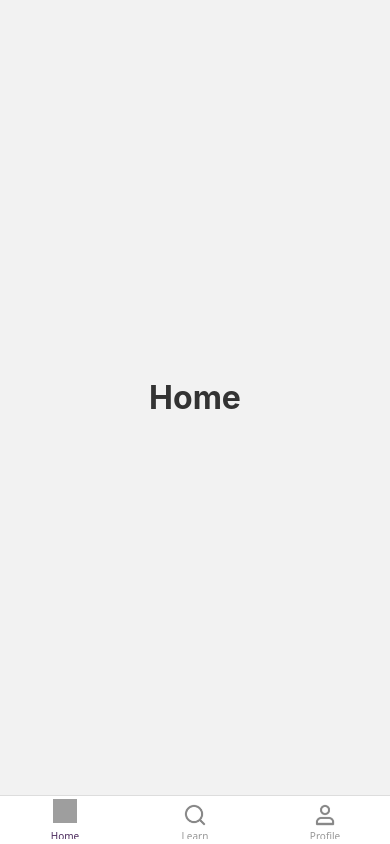
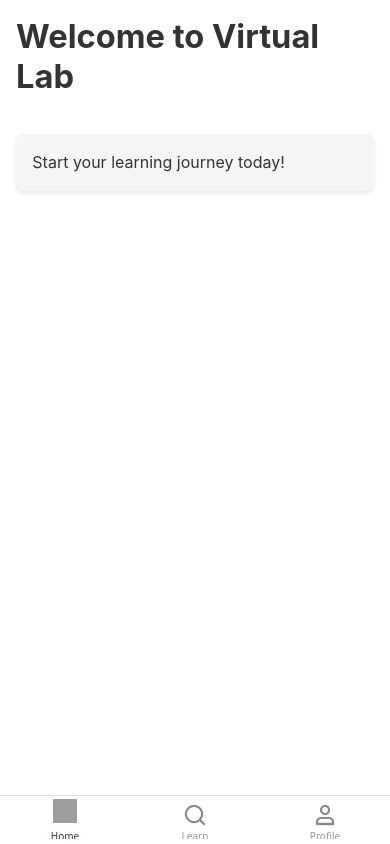
Before and after one commit to rickywijayaaa/MobileApp-LetsCoding, a React Native app: screen /Home in a window 390 px wide. Built offline with nearby package versions, Linux system fonts and the light colour scheme; grey boxes are pictures that could not be loaded; what expo-web-browser would draw is missing.

Commit message:
Update responsive layout component

```diff
--- /dev/null
+++ b/src/components/common/Layout/ResponsiveLayout.tsx
@@ -0,0 +1,45 @@
+// src/components/common/Layout/ResponsiveLayout.tsx
+import React from 'react';
+import { View, StyleSheet, ViewStyle } from 'react-native';
+import { useOrientation } from '../../../utils/responsive';
+import { theme } from '../../../theme';
+
+interface ResponsiveLayoutProps {
+  children: React.ReactNode;
+  style?: ViewStyle;
+  padded?: boolean;
+}
+
+export const ResponsiveLayout: React.FC<ResponsiveLayoutProps> = ({
+  children,
+  style,
+  padded = true,
+}) => {
+  const orientation = useOrientation();
+
+  return (
+    <View
+      style={[
+        styles.container,
+        padded && styles.padding,
+        orientation === 'landscape' && styles.landscape,
+        style,
+      ]}
+    >
+      {children}
+    </View>
+  );
+};
+
+const styles = StyleSheet.create({
+  container: {
+    flex: 1,
+    backgroundColor: theme.colors.background.default,
+  },
+  padding: {
+    padding: theme.spacing.md,
+  },
+  landscape: {
+    paddingHorizontal: theme.spacing.xl,
+  },
+});
--- a/src/screens/main/HomeScreen.tsx
+++ b/src/screens/main/HomeScreen.tsx
@@ -1,24 +1,38 @@
 // src/screens/main/HomeScreen.tsx
 import React from 'react';
-import { View, StyleSheet } from 'react-native';
+import { StyleSheet } from 'react-native';
+import { ResponsiveLayout } from '../../components/common/Layout/ResponsiveLayout';
 import { Typography } from '../../components/common/Typography/Typography';
+import { Card } from '../../components/common/Card/Card';
+import { horizontalScale, verticalScale, moderateScale } from '../../utils/responsive';
 import { theme } from '../../theme';
 
 export const HomeScreen: React.FC = () => {
   return (
-    <View style={styles.container}>
-      <Typography variant="h1">Home</Typography>
-    </View>
+    <ResponsiveLayout>
+      <Typography
+        variant="h1"
+        style={styles.title}
+      >
+        Welcome to Virtual Lab
+      </Typography>
+
+      <Card style={styles.card}>
+        <Typography variant="body1">
+          Start your learning journey today!
+        </Typography>
+      </Card>
+    </ResponsiveLayout>
   );
 };
 
 const styles = StyleSheet.create({
-  container: {
-    flex: 1,
-    justifyContent: 'center',
-    alignItems: 'center',
-    padding: theme.spacing.lg,
+  title: {
+    marginBottom: verticalScale(20),
+    fontSize: moderateScale(32),
+  },
+  card: {
+    padding: moderateScale(16),
+    marginVertical: verticalScale(10),
   },
 });
-
-export default HomeScreen;
--- /dev/null
+++ b/src/utils/responsive.ts
@@ -0,0 +1,48 @@
+// src/utils/responsive.ts
+import { Dimensions, ScaledSize } from 'react-native';
+
+// Base dimensions we're designing for
+const BASE_WIDTH = 375; // iPhone SE width as our base
+const BASE_HEIGHT = 667;
+
+// Get current screen dimensions
+const { width, height } = Dimensions.get('window');
+
+// Create a scale factor based on screen width
+export const horizontalScale = (size: number): number => {
+  return (width / BASE_WIDTH) * size;
+};
+
+// Create a scale factor based on screen height
+export const verticalScale = (size: number): number => {
+  return (height / BASE_HEIGHT) * size;
+};
+
+// Create a scale factor that moderates the scaling for smaller values
+export const moderateScale = (size: number, factor = 0.5): number => {
+  return size + (horizontalScale(size) - size) * factor;
+};
+
+// Create a hook to manage orientation changes
+import { useState, useEffect } from 'react';
+
+export const useOrientation = () => {
+  const [orientation, setOrientation] = useState<'portrait' | 'landscape'>(
+    height > width ? 'portrait' : 'landscape'
+  );
+
+  useEffect(() => {
+    const onChange = ({ window }: { window: ScaledSize }) => {
+      setOrientation(window.height > window.width ? 'portrait' : 'landscape');
+    };
+
+    const subscription = Dimensions.addEventListener('change', onChange);
+
+    return () => {
+      // @ts-ignore - Type mismatch in RN types
+      subscription.remove();
+    };
+  }, []);
+
+  return orientation;
+};
```
